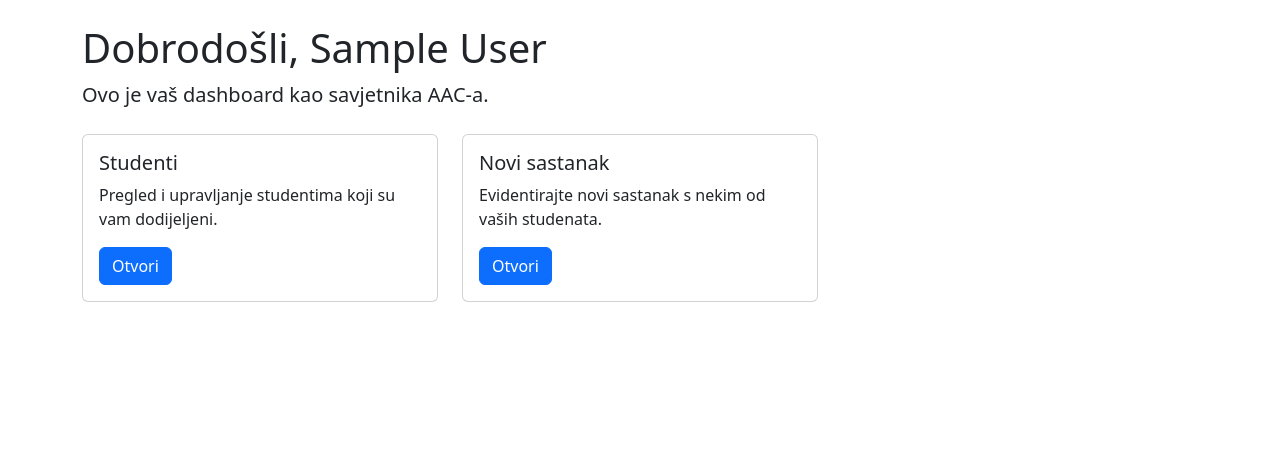
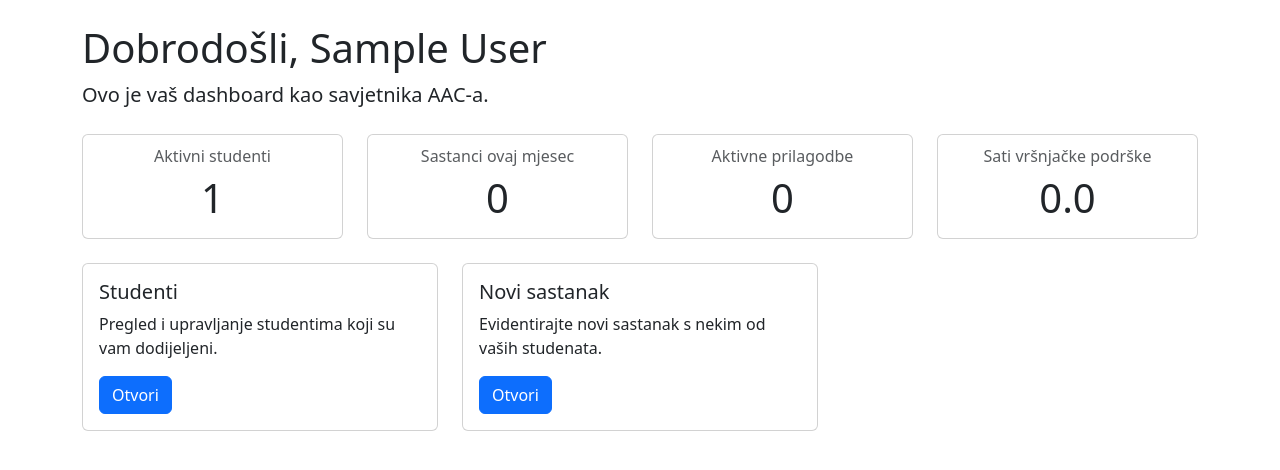
Before and after one commit to SlavicPixel/aac-tim4, a Django app: page / in a window 1280 px wide. Shown: the part 56-526 px from the top of the page. Run offline with Django 5.2, Linux system fonts and the light colour scheme; a user stored in the database is signed in; tables that the repository leaves empty hold one stand-in row (values such as "Sample post"); data that the repository does not hold is empty.

Commit message:
feat(core): add statistics to counselor dashboard

```diff
--- a/core/templates/core/dashboards/counselor_dashboard.html
+++ b/core/templates/core/dashboards/counselor_dashboard.html
@@ -5,6 +5,41 @@
 {% block content %}
 <h1>Dobrodošli, {{ counselor.full_name }}</h1>
 <p class="lead">Ovo je vaš dashboard kao savjetnika AAC-a.</p>
+
+<div class="row mt-4">
+    <div class="col-md-3">
+        <div class="card text-center h-100">
+            <div class="card-body">
+                <h6 class="card-subtitle mb-2 text-muted">Aktivni studenti</h6>
+                <p class="display-6 mb-0">{{ active_students_count }}</p>
+            </div>
+        </div>
+    </div>
+    <div class="col-md-3">
+        <div class="card text-center h-100">
+            <div class="card-body">
+                <h6 class="card-subtitle mb-2 text-muted">Sastanci ovaj mjesec</h6>
+                <p class="display-6 mb-0">{{ meetings_this_month }}</p>
+            </div>
+        </div>
+    </div>
+    <div class="col-md-3">
+        <div class="card text-center h-100">
+            <div class="card-body">
+                <h6 class="card-subtitle mb-2 text-muted">Aktivne prilagodbe</h6>
+                <p class="display-6 mb-0">{{ active_accommodations_count }}</p>
+            </div>
+        </div>
+    </div>
+    <div class="col-md-3">
+        <div class="card text-center h-100">
+            <div class="card-body">
+                <h6 class="card-subtitle mb-2 text-muted">Sati vršnjačke podrške</h6>
+                <p class="display-6 mb-0">{{ peer_support_hours }}</p>
+            </div>
+        </div>
+    </div>
+</div>
 
 <div class="row mt-4">
     <div class="col-md-4">
--- a/core/views.py
+++ b/core/views.py
@@ -21,9 +21,37 @@ def dashboard(request):
     user = request.user
 
     if hasattr(user, 'counselor_profile'):
-        return render(request, 'core/dashboards/counselor_dashboard.html', {
-            'counselor': user.counselor_profile,
-        })
+            counselor = user.counselor_profile
+            today = timezone.now().date()
+
+            my_students = Student.objects.filter(counselors=counselor, is_active=True)
+
+            meetings_this_month = Meeting.objects.filter(
+                counselor=counselor,
+                is_active=True,
+                date_time__year=today.year,
+                date_time__month=today.month,
+            ).count()
+
+            active_accommodations = Accommodation.objects.filter(
+                student__in=my_students,
+                status=Accommodation.ACTIVE,
+            ).count()
+
+            # sati vršnjačke podrške za studente ovog savjetnika (odradjene sesije)
+            peer_sessions = PeerSupportSession.objects.filter(
+                student__in=my_students,
+                date__lt=today,
+            )
+            peer_minutes = sum(s.duration_minutes for s in peer_sessions)
+
+            return render(request, 'core/dashboards/counselor_dashboard.html', {
+                'counselor': counselor,
+                'active_students_count': my_students.count(),
+                'meetings_this_month': meetings_this_month,
+                'active_accommodations_count': active_accommodations,
+                'peer_support_hours': round(peer_minutes / 60, 1),
+            })
     elif hasattr(user, 'peer_support_profile'):
             peer_support = user.peer_support_profile
             today = timezone.now().date()
```
